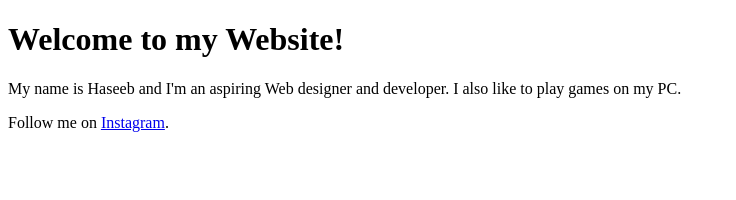
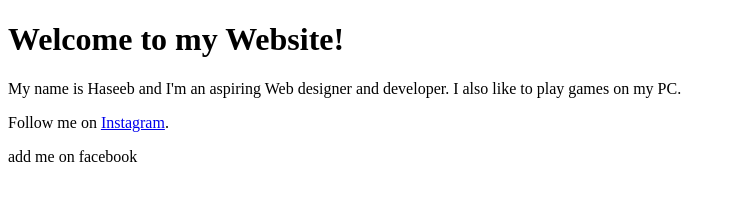
Before and after one commit to haseebnur/haseebnur.com, a plain HTML site: page index.html in a window 1280 px wide. Shown: the whole page, without its empty margins (0-736 px from the left). Drawn offline with Linux system fonts and the light colour scheme.

Commit message:
edit facebook

```diff
--- a/index.html
+++ b/index.html
@@ -10,5 +10,7 @@
     <h1>Welcome to my Website!</h1>
     <p>My name is Haseeb and I'm an aspiring Web designer and developer. I also like to play games on my PC.</p>
     <p>Follow me on <a href="https://www.instagram.com/haseeb__.969/" target="_blank">Instagram</a>.</p>
+    <p>add me on facebook</p>
 </body>
+
 </html>
```
